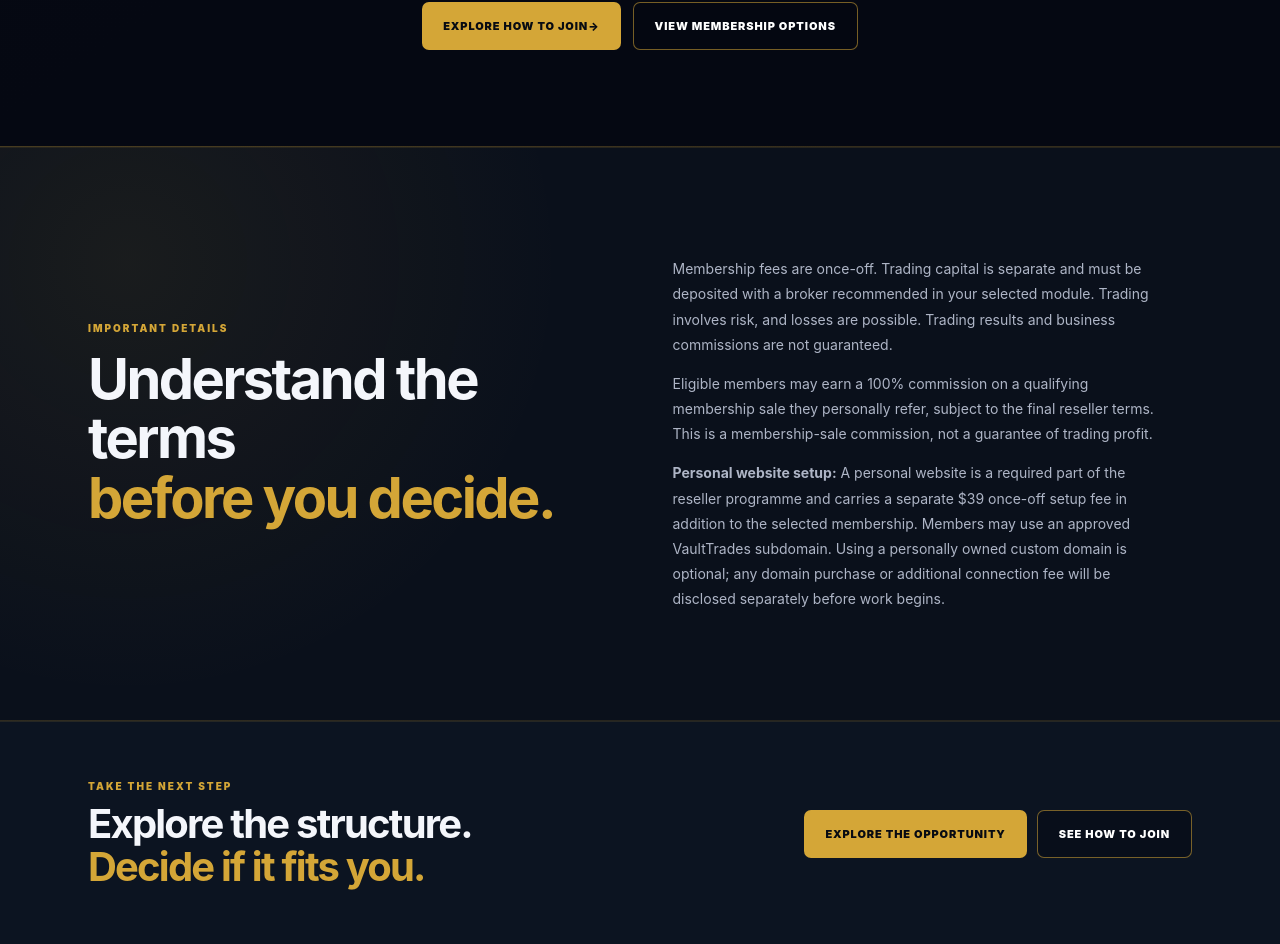
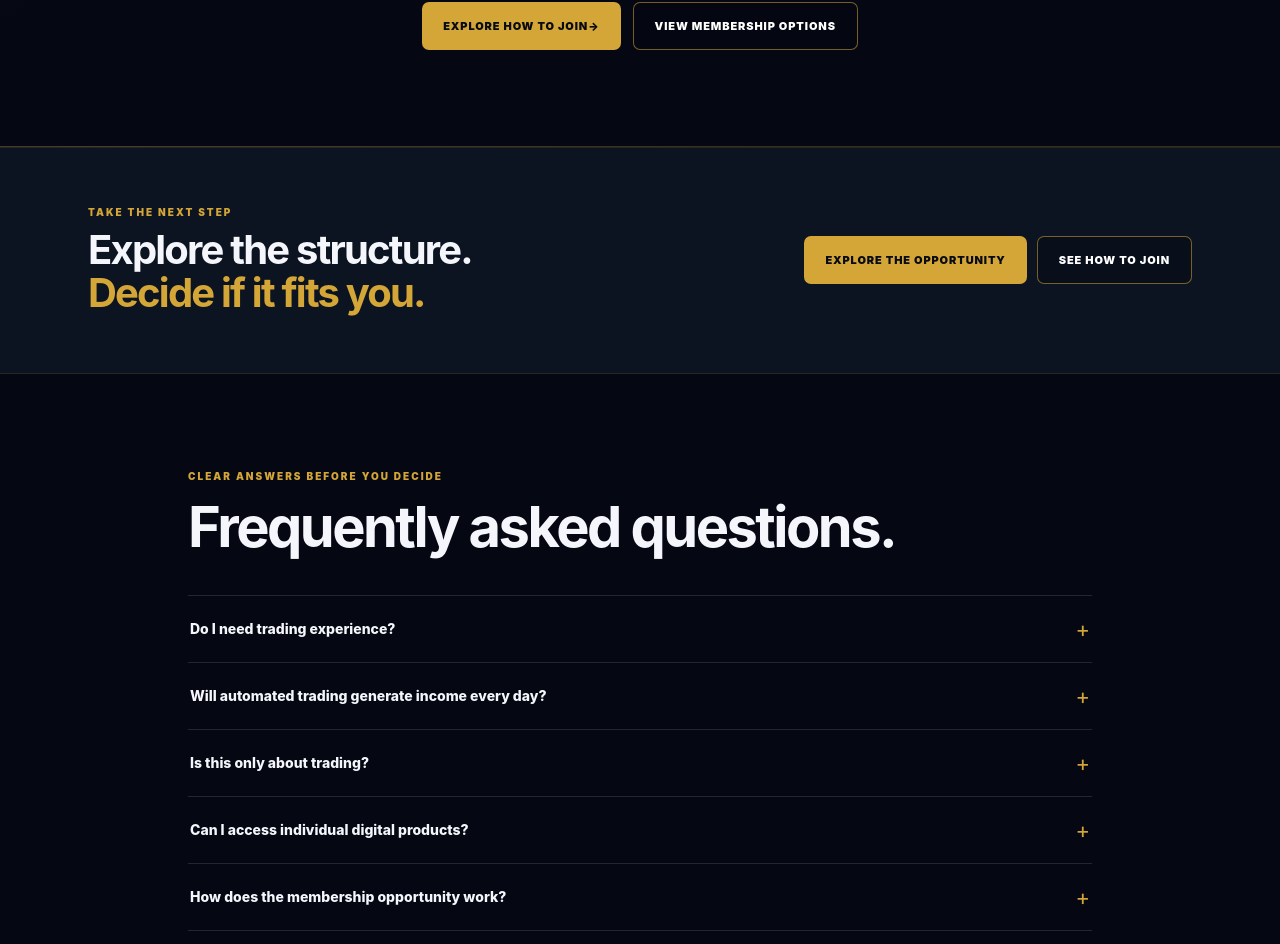
Before and after one commit to iyandatalks/vaulttrades, a Next.js app: page /opportunity in a window 1280 px wide. Shown: the part 7005-7949 px from the top of the page. Built offline with nearby package versions, Linux system fonts and the light colour scheme; no server answers.

Commit message:
Remove outdated terms block replaced by opportunity sales section

```diff
--- a/app/opportunity/page.tsx
+++ b/app/opportunity/page.tsx
@@ -203,20 +203,6 @@ export default function OpportunityPage() {
 
       <OpportunityIncomeSection />
 
-      <section className="vto-dark-band">
-        <div className="vto-container vto-split">
-          <div>
-            <div className="vto-kicker">IMPORTANT DETAILS</div>
-            <h2>Understand the terms<br /><span>before you decide.</span></h2>
-          </div>
-          <div>
-            <p>Membership fees are once-off. Trading capital is separate and must be deposited with a broker recommended in your selected module. Trading involves risk, and losses are possible. Trading results and business commissions are not guaranteed.</p>
-            <p>Eligible members may earn a 100% commission on a qualifying membership sale they personally refer, subject to the final reseller terms. This is a membership-sale commission, not a guarantee of trading profit.</p>
-            <p><strong>Personal website setup:</strong> A personal website is a required part of the reseller programme and carries a separate $39 once-off setup fee in addition to the selected membership. Members may use an approved VaultTrades subdomain. Using a personally owned custom domain is optional; any domain purchase or additional connection fee will be disclosed separately before work begins.</p>
-          </div>
-        </div>
-      </section>
-
       <section className="vto-mid-cta">
         <div className="vto-container vto-mid-cta-inner">
           <div><div className="vto-kicker">TAKE THE NEXT STEP</div><h2>Explore the structure.<br /><span>Decide if it fits you.</span></h2></div>
```
